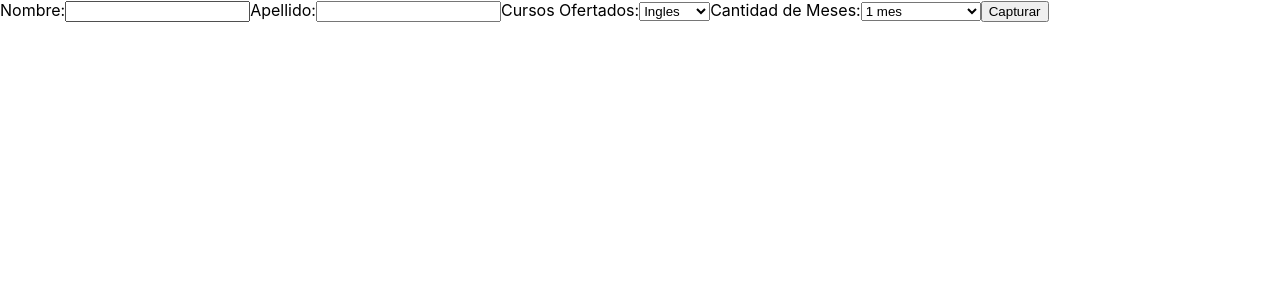
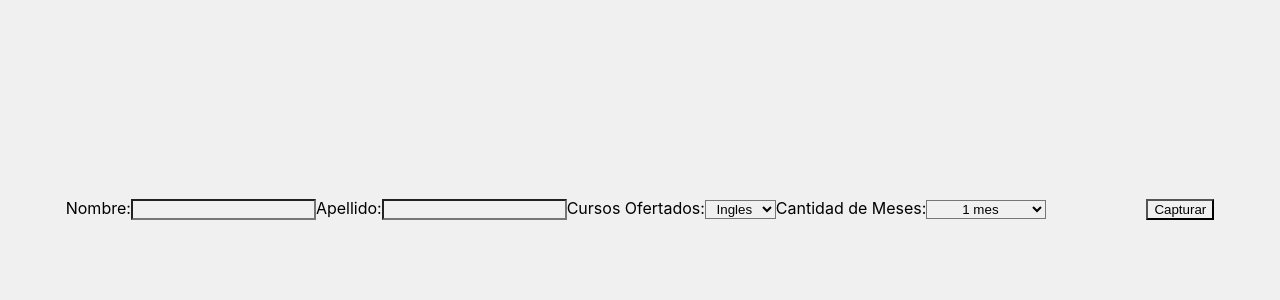
Before and after one commit to ICesaRomeroI/PruebaPractica1-DPS, a React (Create React App) app in the folder ejercicio1/: page / in a window 1280 px wide. Shown: the top 300 px of the page. Built offline with nearby package versions, Linux system fonts and the light colour scheme.

Commit message:
Update App.css

```diff
--- a/ejercicio1/src/App.css
+++ b/ejercicio1/src/App.css
@@ -1,5 +1,20 @@
-.App {
+*{
   text-align: center;
+  background-color: #f0f0f0;
+}
+
+#meses{
+  margin-top: 200px;
+  margin-right: 100px;
+}
+
+#sep{
+  margin-top: 200px;
+}
+
+h1{
+  color: blue;
+  margin-top: 100px;
 }
 
 .App-logo {
```
